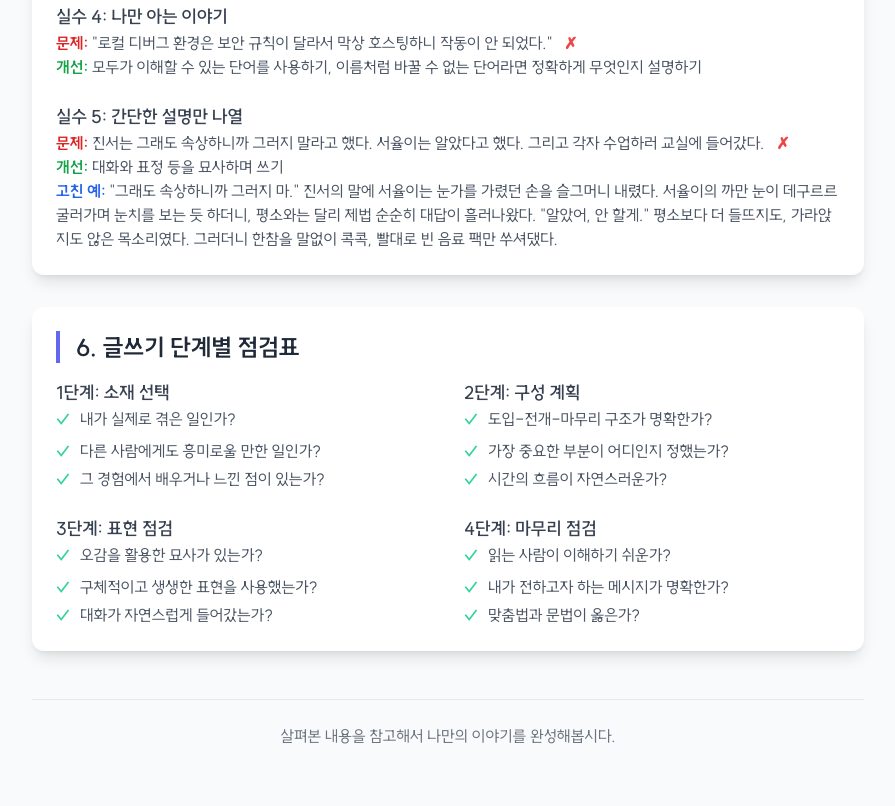
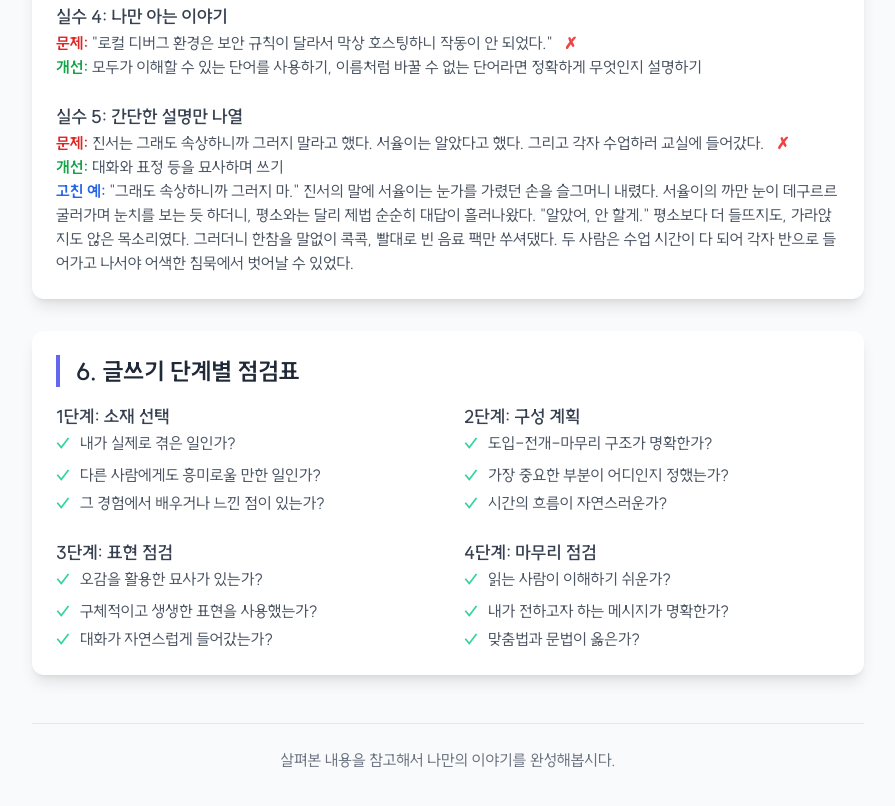
Before and after one commit to yur2520/korean, a plain HTML site: page writing_story1.html in a window 1280 px wide. Shown: the part 2157-2963 px from the top of the page, without its empty margins (192-1087 px from the left). Drawn offline with nearby package versions, Linux system fonts and the light colour scheme.

Commit message:
Update writing_story1.html

```diff
--- a/writing_story1.html
+++ b/writing_story1.html
@@ -202,7 +202,7 @@
                         <h3 class="text-lg font-semibold text-gray-700">실수 5: 간단한 설명만 나열</h3>
                         <p class="text-gray-600"><strong class="text-red-600">문제:</strong> 진서는 그래도 속상하니까 그러지 말라고 했다. 서율이는 알았다고 했다. 그리고 각자 수업하러 교실에 들어갔다. <span class="text-red-500 font-bold ml-2">✗</span></p>
                         <p class="text-gray-600"><strong class="text-green-600">개선:</strong> 대화와 표정 등을 묘사하며 쓰기</p>
-                        <p class="text-gray-600"><strong class="text-blue-600">고친 예:</strong> "그래도 속상하니까 그러지 마." 진서의 말에 서율이는 눈가를 가렸던 손을 슬그머니 내렸다. 서율이의 까만 눈이 데구르르 굴러가며 눈치를 보는 듯 하더니, 평소와는 달리 제법 순순히 대답이 흘러나왔다. "알았어, 안 할게." 평소보다 더 들뜨지도, 가라앉지도 않은 목소리였다. 그러더니 한참을 말없이 콕콕, 빨대로 빈 음료 팩만 쑤셔댔다.</p>
+                        <p class="text-gray-600"><strong class="text-blue-600">고친 예:</strong> "그래도 속상하니까 그러지 마." 진서의 말에 서율이는 눈가를 가렸던 손을 슬그머니 내렸다. 서율이의 까만 눈이 데구르르 굴러가며 눈치를 보는 듯 하더니, 평소와는 달리 제법 순순히 대답이 흘러나왔다. "알았어, 안 할게." 평소보다 더 들뜨지도, 가라앉지도 않은 목소리였다. 그러더니 한참을 말없이 콕콕, 빨대로 빈 음료 팩만 쑤셔댔다. 두 사람은 수업 시간이 다 되어 각자 반으로 들어가고 나서야 어색한 침묵에서 벗어날 수 있었다. </p>
                     </div>
                 </div>
             </section>
```
